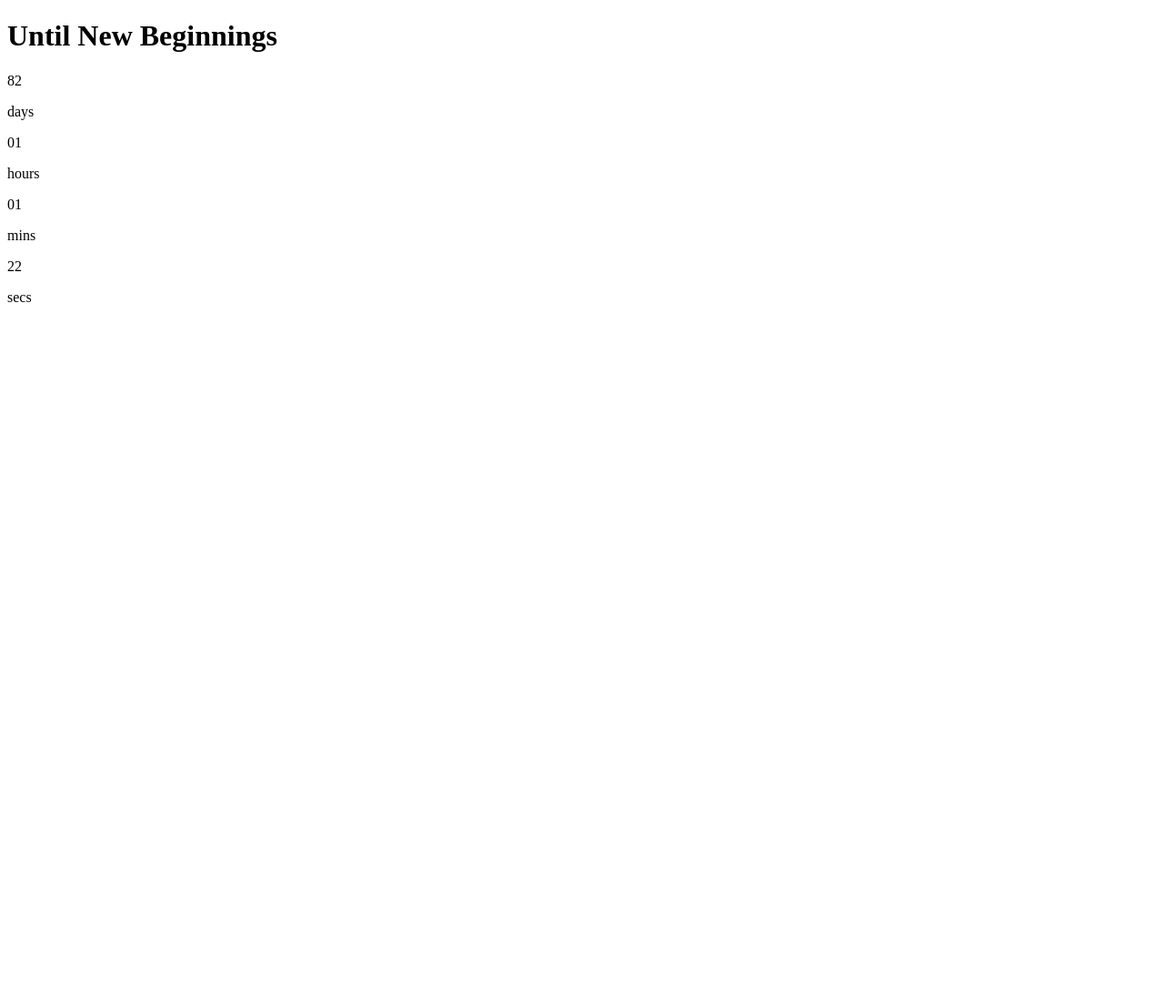
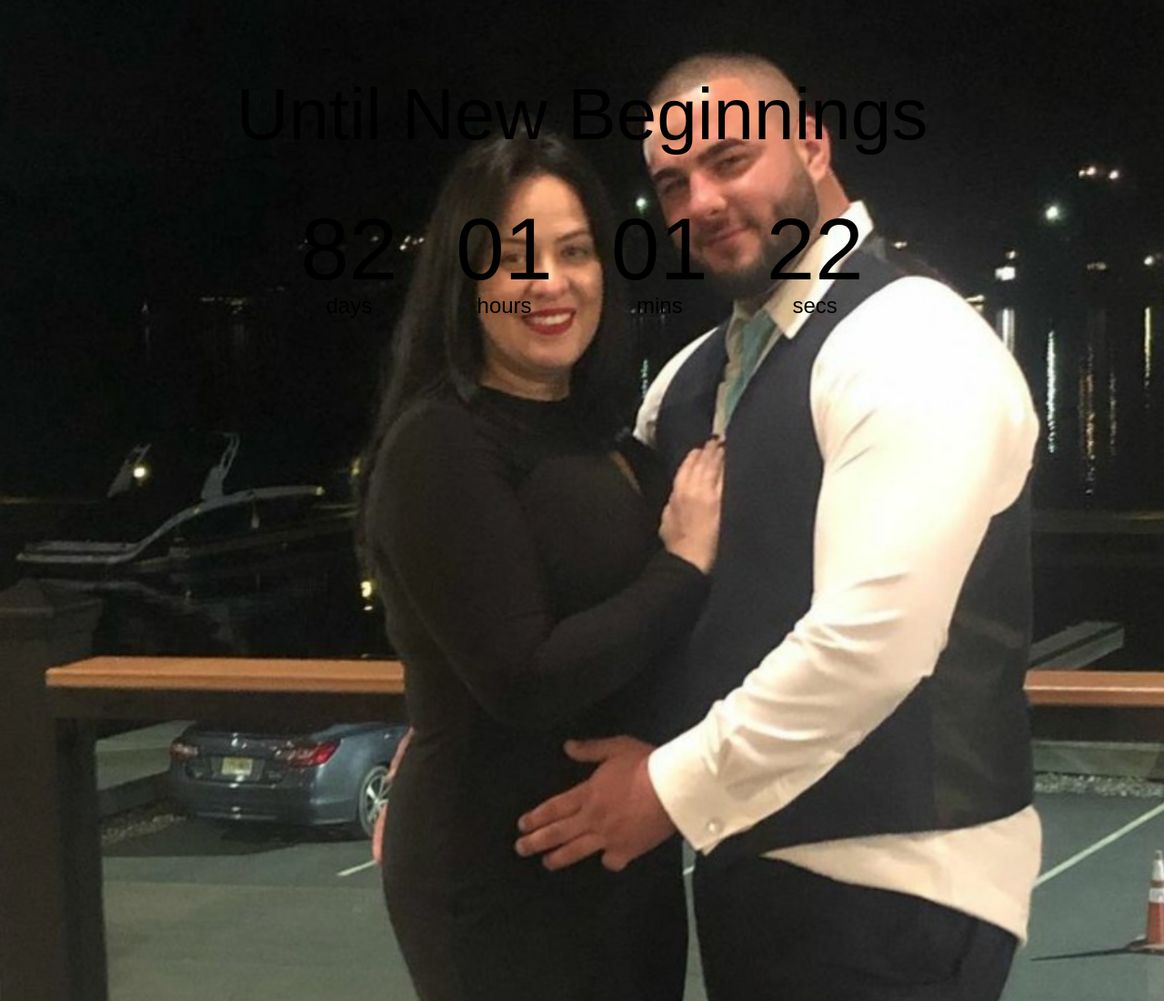
Before and after one commit to iamsosassy/countdown, a plain HTML site: page index.html in a window 1280 px wide. Shown: the top 1100 px of the page at 91% size. Before the commit the page ends 800 px from the top, so only its background shows below. Drawn offline with nearby package versions, Linux system fonts and the light colour scheme.

Commit message:
fixed error in css missing bracket

```diff
--- a/style.css
+++ b/style.css
@@ -3,12 +3,15 @@
     .menu, .main, .right {
         width: 100%;
     }
+}
+
 @import url('https://fonts.googleapis.com/css2?family=Poppins:wght@300;400;600&display=swap');
 * {
     box-sizing: border-box;
 }
+
 body {
-        background-image: url(mnk.jpg);
+    background-image: url("mnk.jpg");
     background-size: cover;
     background-position: center;
     position: relative;
@@ -21,23 +24,28 @@
     padding-top: 10px 5px 25px 15px;
     width: 100%
 }
+
 h1 {
     font-weight: normal;
     font-size: 5rem;
     margin-top: 5rem;
     margin-top: 5rem;
 }
+
 .countdown-container {
     display: flex;
 }
+
 .big-text {
     font-size: 6rem;
     line-height: 1;
     margin: 0 2rem;
 }
+
 .countdown-time {
     text-align: center;
 }
+
 .countdown-time span {
     font-size: 1.5rem;
 }
```
Lines whose indentation alone changed are shown as unchanged.
